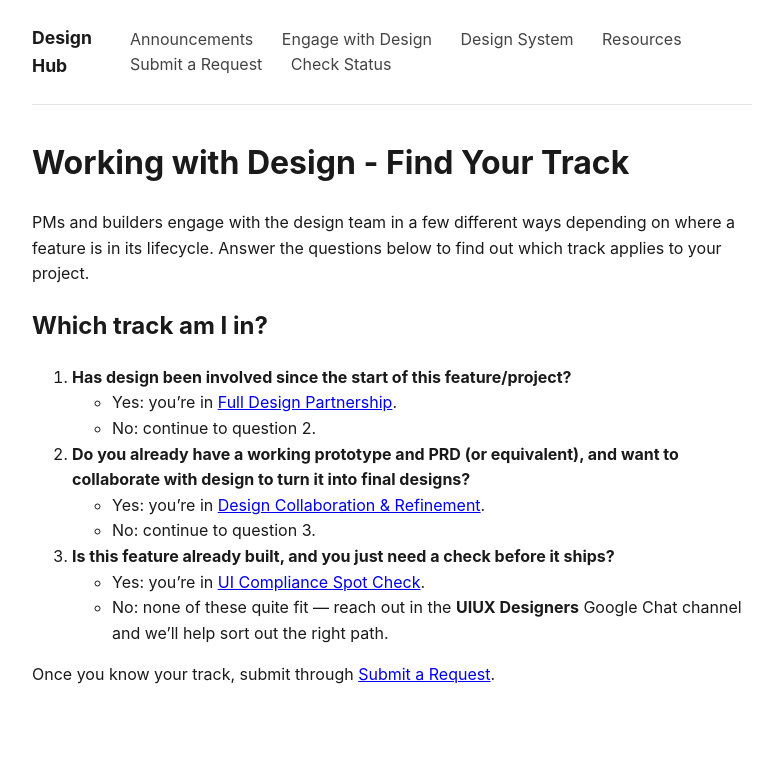
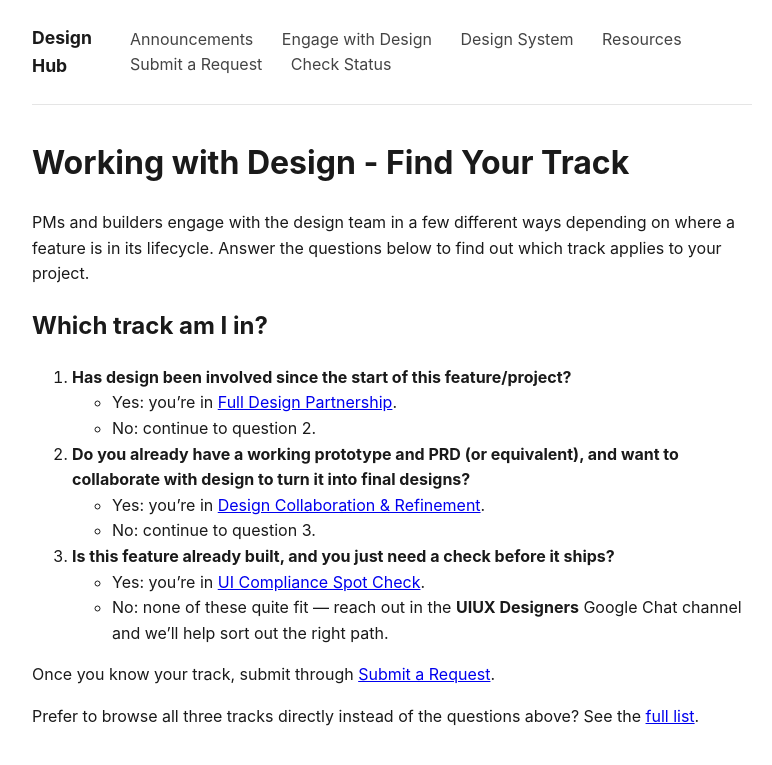
Before and after one commit to jennlatran/design-hub, a Jekyll site: the page built from _workflows/engaging-with-design.md, in a window 1280 px wide. Shown: the top 765 px of the page, without its empty margins (248-1020 px from the left). Built offline with Jekyll 4.4.1, drawn with Linux system fonts in a browser that asks for light colours.

Commit message:
fix: link to workflows index from decision tree page to avoid orphaning it

```diff
--- a/_workflows/engaging-with-design.md
+++ b/_workflows/engaging-with-design.md
@@ -22,3 +22,5 @@ below to find out which track applies to your project.
      Google Chat channel and we'll help sort out the right path.
 
 Once you know your track, submit through [Submit a Request]({{ '/submit-a-request/' | relative_url }}).
+
+Prefer to browse all three tracks directly instead of the questions above? See the [full list]({{ '/workflows/' | relative_url }}).
```
